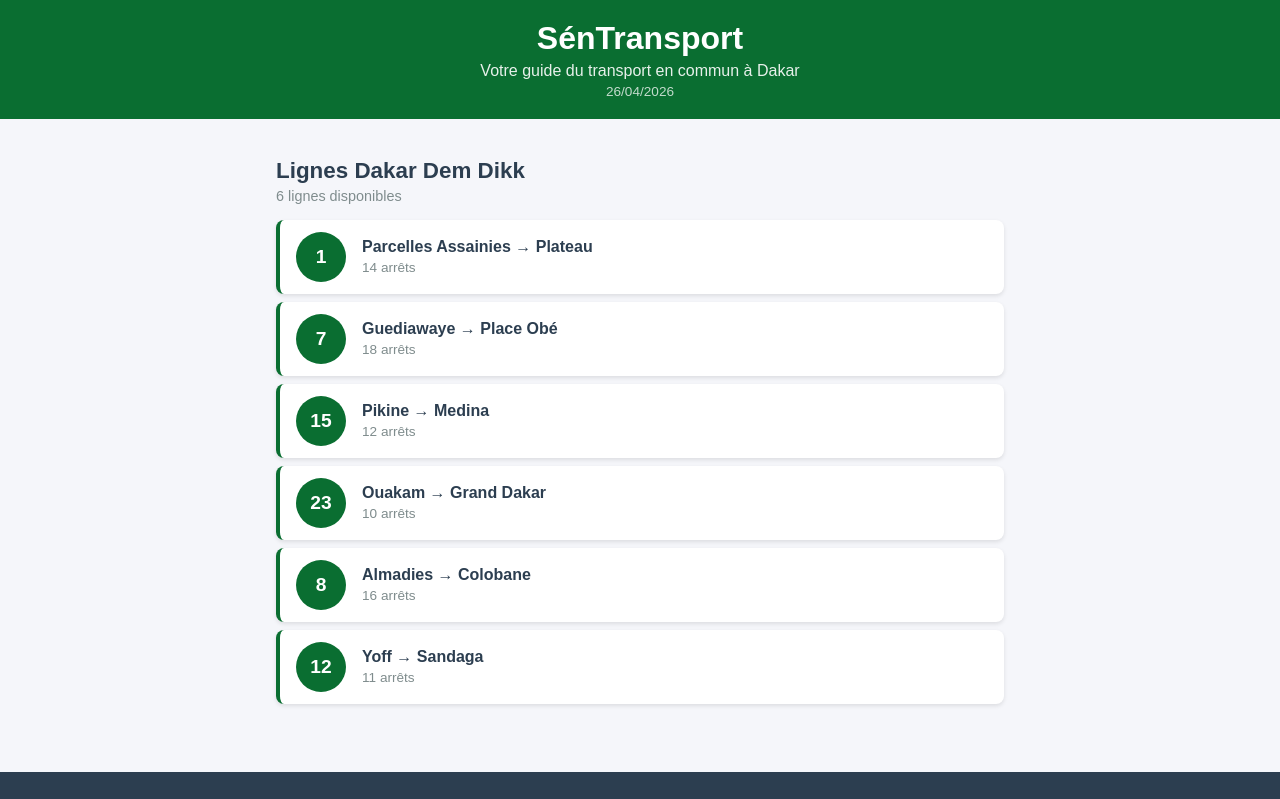
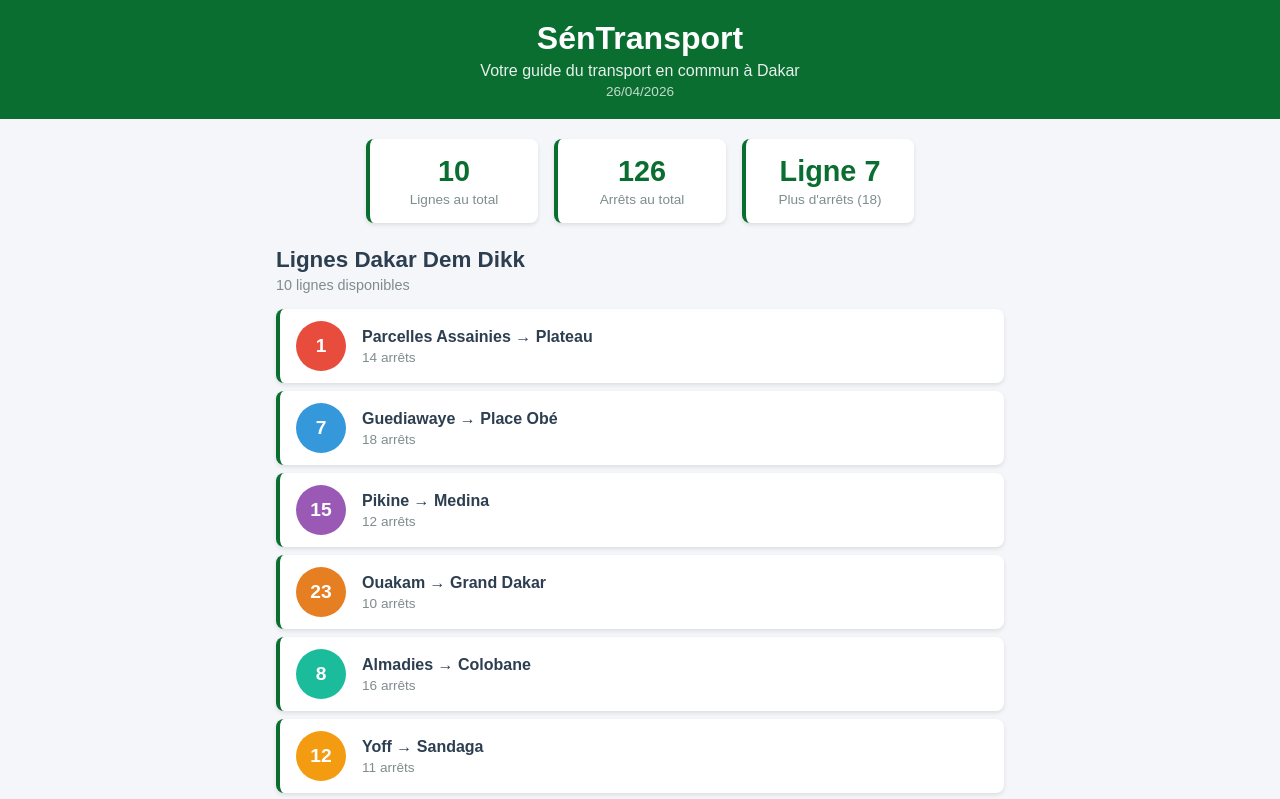
Before and after one commit to IbraDiagne/sentransport, a React (Create React App) app: page / in a window 1280 px wide. Shown: the top 799 px of the page. Built offline with nearby package versions, Linux system fonts and the light colour scheme.

Commit message:
Lab 2 : ajout exercices couleur, StatReseau et lignes supplementaires

```diff
--- a/src/App.js
+++ b/src/App.js
@@ -2,21 +2,27 @@
 import Header from './Header';
 import ListeLignes from './ListeLignes';
 import Footer from './Footer';
+import StatReseau from './StatReseau';
 
 function App() {
   const lignes = [
-    { id: 1, numero: "1", depart: "Parcelles Assainies", arrivee: "Plateau", arrets: 14 },
-    { id: 2, numero: "7", depart: "Guediawaye", arrivee: "Place Obé", arrets: 18 },
-    { id: 3, numero: "15", depart: "Pikine", arrivee: "Medina", arrets: 12 },
-    { id: 4, numero: "23", depart: "Ouakam", arrivee: "Grand Dakar", arrets: 10 },
-    { id: 5, numero: "8", depart: "Almadies", arrivee: "Colobane", arrets: 16 },
-    { id: 6, numero: "12", depart: "Yoff", arrivee: "Sandaga", arrets: 11 },
+    { id: 1, numero: "1", depart: "Parcelles Assainies", arrivee: "Plateau", arrets: 14, couleur: "#e74c3c" },
+    { id: 2, numero: "7", depart: "Guediawaye", arrivee: "Place Obé", arrets: 18, couleur: "#3498db" },
+    { id: 3, numero: "15", depart: "Pikine", arrivee: "Medina", arrets: 12, couleur: "#9b59b6" },
+    { id: 4, numero: "23", depart: "Ouakam", arrivee: "Grand Dakar", arrets: 10, couleur: "#e67e22" },
+    { id: 5, numero: "8", depart: "Almadies", arrivee: "Colobane", arrets: 16, couleur: "#1abc9c" },
+    { id: 6, numero: "12", depart: "Yoff", arrivee: "Sandaga", arrets: 11, couleur: "#f39c12" },
+    { id: 7, numero: "4", depart: "Fann", arrivee: "HLM", arrets: 9, couleur: "#e74c3c" },
+    { id: 8, numero: "19", depart: "Liberté", arrivee: "Dieuppeul", arrets: 13, couleur: "#3498db" },
+    { id: 9, numero: "31", depart: "Médina", arrivee: "Sicap", arrets: 8, couleur: "#9b59b6" },
+    { id: 10, numero: "27", depart: "HLM", arrivee: "Colobane", arrets: 15, couleur: "#e67e22" },
   ];
 
   return (
     <div className="App">
       <Header />
       <main className="contenu">
+        <StatReseau lignes={lignes} />
         <ListeLignes lignes={lignes} />
       </main>
       <Footer />
--- a/src/LigneBus.js
+++ b/src/LigneBus.js
@@ -1,9 +1,11 @@
 import './LigneBus.css';
 
-function LigneBus({ numero, depart, arrivee, arrets }) {
+function LigneBus({ numero, depart, arrivee, arrets, couleur }) {
   return (
     <div className="ligne-bus">
-      <div className="ligne-numero">{numero}</div>
+      <div className="ligne-numero" style={{ backgroundColor: couleur }}>
+        {numero}
+      </div>
       <div className="ligne-info">
         <span className="ligne-trajet">
           {depart} &rarr; {arrivee}
--- a/src/ListeLignes.js
+++ b/src/ListeLignes.js
@@ -15,6 +15,7 @@
           depart={ligne.depart}
           arrivee={ligne.arrivee}
           arrets={ligne.arrets}
+          couleur={ligne.couleur}
         />
       ))}
     </div>
--- /dev/null
+++ b/src/StatReseau.css
@@ -0,0 +1,29 @@
+.stat-reseau {
+  display: flex;
+  gap: 16px;
+  justify-content: center;
+  margin-bottom: 24px;
+  flex-wrap: wrap;
+}
+
+.stat-carte {
+  background-color: #ffffff;
+  border-radius: 8px;
+  padding: 16px 24px;
+  text-align: center;
+  border-left: 4px solid #0a6e31;
+  box-shadow: 0 2px 4px rgba(0,0,0,0.1);
+  min-width: 120px;
+}
+
+.stat-nombre {
+  font-size: 1.8rem;
+  font-weight: bold;
+  color: #0a6e31;
+}
+
+.stat-label {
+  font-size: 0.85rem;
+  color: #7f8c8d;
+  margin-top: 4px;
+}
--- /dev/null
+++ b/src/StatReseau.js
@@ -0,0 +1,26 @@
+import './StatReseau.css';
+
+function StatReseau({ lignes }) {
+  const totalLignes = lignes.length;
+  const totalArrets = lignes.reduce((sum, ligne) => sum + ligne.arrets, 0);
+  const ligneMax = lignes.reduce((max, ligne) => ligne.arrets > max.arrets ? ligne : max, lignes[0]);
+
+  return (
+    <div className="stat-reseau">
+      <div className="stat-carte">
+        <div className="stat-nombre">{totalLignes}</div>
+        <div className="stat-label">Lignes au total</div>
+      </div>
+      <div className="stat-carte">
+        <div className="stat-nombre">{totalArrets}</div>
+        <div className="stat-label">Arrêts au total</div>
+      </div>
+      <div className="stat-carte">
+        <div className="stat-nombre">Ligne {ligneMax.numero}</div>
+        <div className="stat-label">Plus d'arrêts ({ligneMax.arrets})</div>
+      </div>
+    </div>
+  );
+}
+
+export default StatReseau;
```
